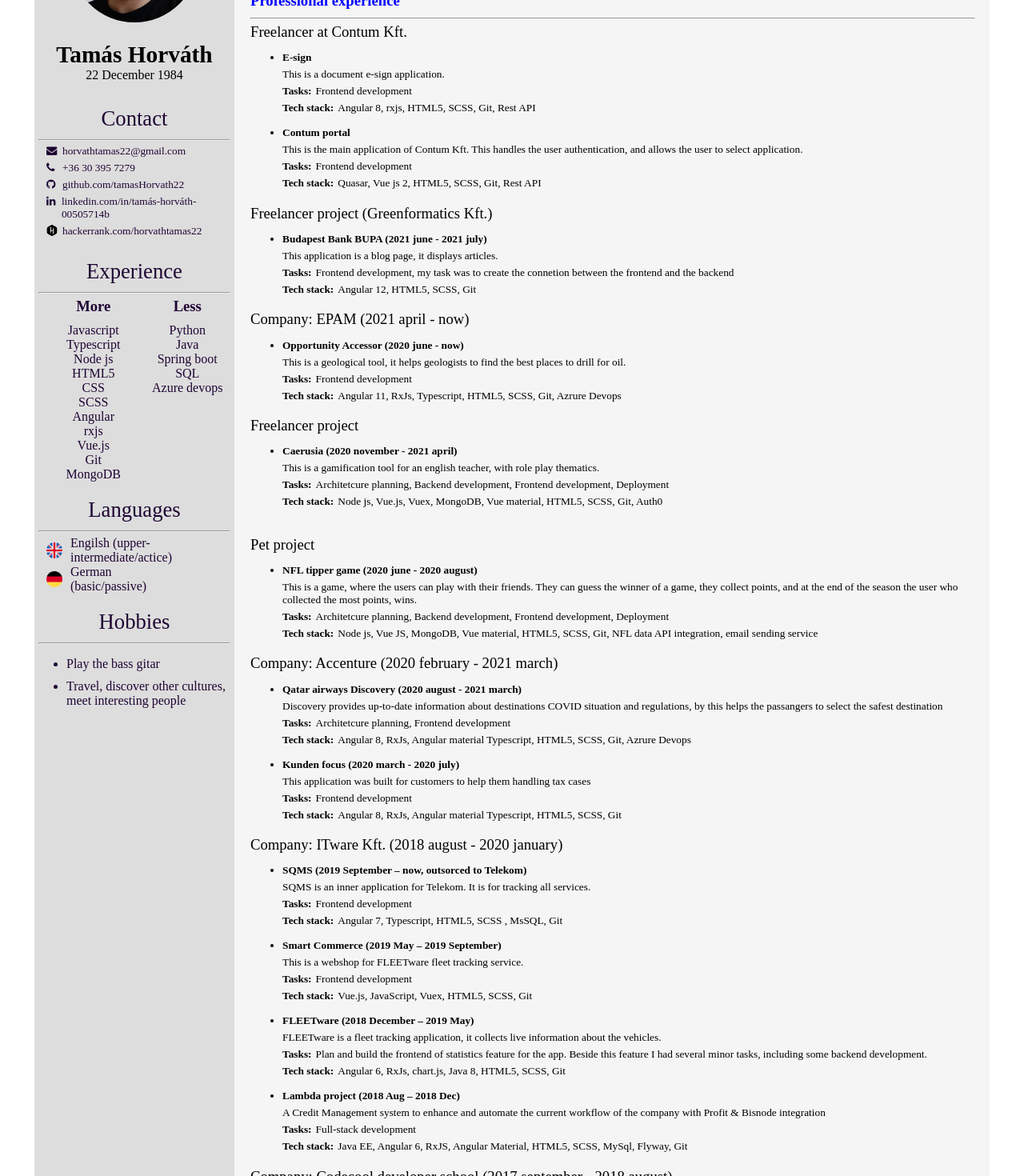
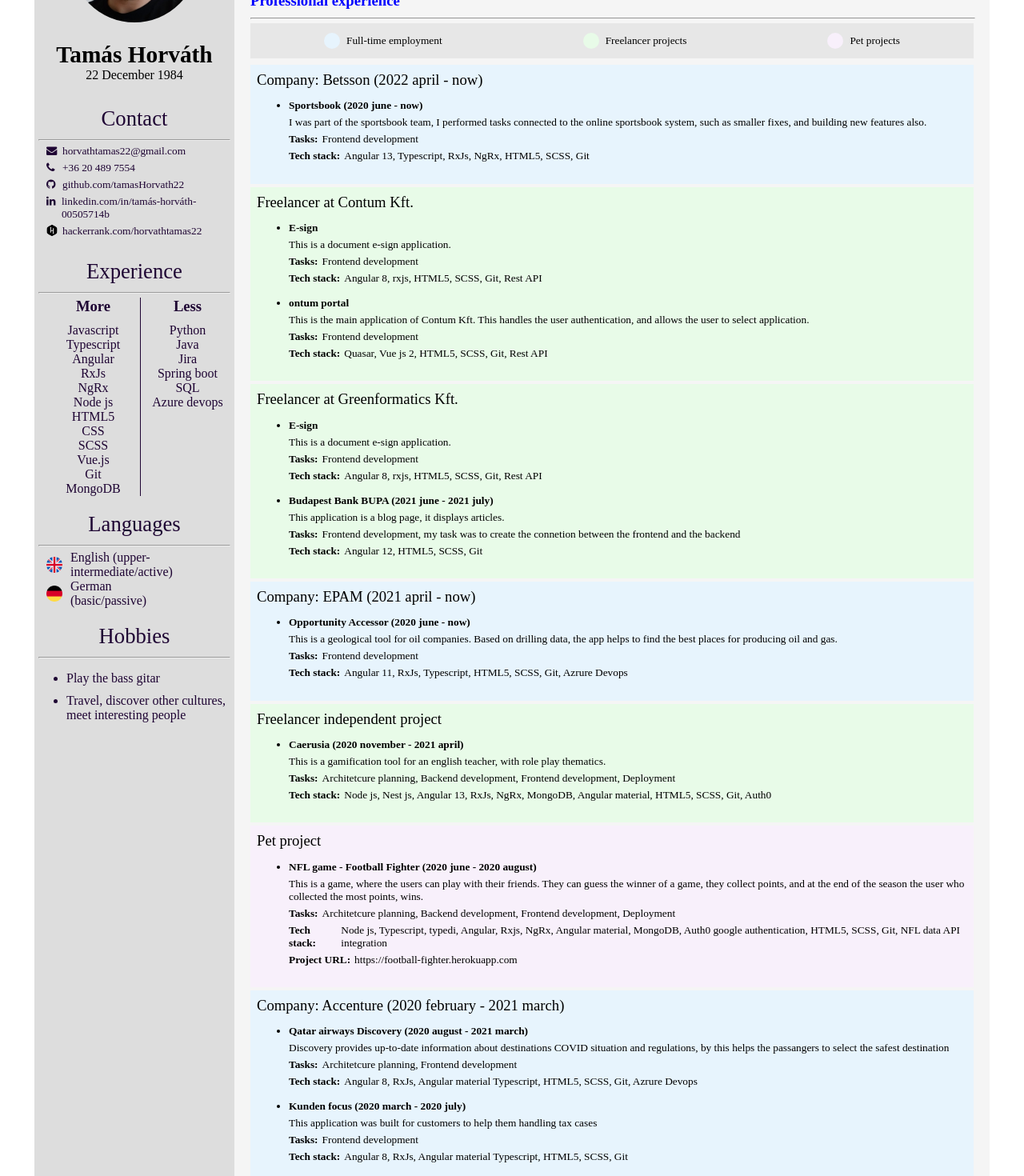
Before and after one commit to tamasHorvath22/cv, a Vue app: page / in a window 1280 px wide. Shown: the part 160-1630 px from the top of the page at 80% size. Built offline with nearby package versions, Linux system fonts and the light colour scheme.

Commit message:
data array added

```diff
--- a/src/App.vue
+++ b/src/App.vue
@@ -13,17 +13,8 @@
         <div class="pers-data-header">Contact</div>
         <hr class="hr-line">
         <div class="data-container">
-          <div class="data">
-            <span class="key"><i class="fa fa-envelope"></i></span><span>horvathtamas22@gmail.com</span>
-          </div>
-          <div class="data">
-            <span class="key"><i class="fa fa-phone"></i></span><span>+36 30 395 7279</span>
-          </div>
-          <div class="data">
-            <span class="key"><i class="fa fa-github"></i></span><span>github.com/tamasHorvath22</span>
-          </div>
-          <div class="data">
-            <span class="key"><i class="fa fa-linkedin"></i></span><span>linkedin.com/in/tamás-horváth-00505714b</span>
+          <div v-for="contact of contacts" :key="contact.icon" class="data">
+            <span class="key"><i :class="contact.icon"></i></span><span>{{ contact.label }}</span>
           </div>
           <div class="data">
             <span class="key"><img src="../public/hackerrank.svg" class="hackerrank"></span><span>hackerrank.com/horvathtamas22</span>
@@ -34,27 +25,13 @@
         <div class="pers-data-header">Experience</div>
         <hr class="hr-line">
         <div class="skills-columns">
-          <div class="skills set-center">
+          <div class="skills set-center left-skills">
             <div class="more-less">More</div>
-            <div>Javascript</div>
-            <div>Typescript</div>
-            <div>Node js</div>
-            <div>HTML5</div>
-            <div>CSS</div>
-            <div>SCSS</div>
-            <div>Angular</div>
-            <div>rxjs</div>
-            <div>Vue.js</div>
-            <div>Git</div>
-            <div>MongoDB</div>
+            <div v-for="skill of moreSkills" :key="skill">{{ skill }}</div>
           </div>
           <div class="skills set-center">
             <div class="more-less">Less</div>
-            <div>Python</div>
-            <div>Java</div>
-            <div>Spring boot</div>
-            <div>SQL</div>
-            <div>Azure devops</div>
+            <div v-for="skill of lessSkills" :key="skill">{{ skill }}</div>
           </div>
         </div>
       </div>
@@ -64,7 +41,7 @@
         <div class="skills">
 
           <div class="lang-item">
-            <img src="../public/united-kingdom.png" class="flag">Engilsh (upper-intermediate/actice)
+            <img src="../public/united-kingdom.png" class="flag">English (upper-intermediate/active)
           </div>
           <div class="lang-item">
             <img src="../public/germany.png" class="flag">German (basic/passive)
@@ -81,20 +58,13 @@
       </div>
     </div>
     <div class="right-container">
+
       <div class="education-container">
         <div class="header">Education</div>
         <hr class="hr-line-right">
-        <div class="edu-inner-cont">
-          <div class="edu-years">2017 - 2018</div>
-          <div class="school">Codecool - fullstack software developer</div>
-        </div>
-        <div class="edu-inner-cont">
-          <div class="edu-years">2003 - 2006</div>
-          <div class="school">Pannon University - environmental science (not finished)</div>
-        </div>
-        <div class="edu-inner-cont">
-          <div class="edu-years">1997 - 2003</div>
-          <div class="school">Kölcsey Ferenc High School Zalaegerszeg - graduation</div>
+        <div v-for="school of education" :key="school.year" class="edu-inner-cont">
+          <div class="edu-years">{{ school.year }}</div>
+          <div class="school">{{ school.label }}</div>
         </div>
       </div>
 
@@ -102,234 +72,255 @@
         <div class="header">Professional experience</div>
         <hr class="hr-line-right">
 
-        <div class="company">Freelancer at Contum Kft.</div>
+        <div class="legend">
+          <div class="legend-element">
+            <div class="legend-color company-color"></div>
+            <div>Full-time employment</div>
+          </div>
+          <div class="legend-element">
+            <div class="legend-color freelance-color"></div>
+            <div>Freelancer projects</div>
+          </div>
+          <div class="legend-element">
+            <div class="legend-color pet-color"></div>
+            <div>Pet projects</div>
+          </div>
+        </div>
+
+        <div v-for="company of companies" :key="company.name" class="company-container" :class="company.colorClass">
+          <div class="company">{{ company.name }}</div>
           <ul>
-          <li>
-            <div class="exp-title">E-sign</div>
-            <div class="m-b-5">
-              This is a document e-sign application.
-            </div>
+            <li v-for="project of company.projects" :key="project.title">
+              <div class="exp-title">{{ project.title }}</div>
+              <div class="m-b-5">{{ project.description }}</div>
               <div class="exp-task-cont">
                 <div class="exp-title">Tasks: </div>
-              <div>Frontend development</div>
+                <div>{{ project.tasks }}</div>
               </div>
               <div class="exp-task-cont">
                 <div class="bold exp-title">Tech stack: </div>
-              <div>Angular 8, rxjs, HTML5, SCSS, Git, Rest API</div>
+                <div>{{ project.techStack }}</div>
               </div>
-          </li>
-
-          <li>
-            <div class="exp-title">Contum portal</div>
-            <div class="m-b-5">
-              This is the main application of Contum Kft. This handles the user authentication, and allows the user to select application.
-            </div>
-            <div class="exp-task-cont">
-              <div class="exp-title">Tasks: </div>
-              <div>Frontend development</div>
-            </div>
-            <div class="exp-task-cont">
-              <div class="bold exp-title">Tech stack: </div>
-              <div>Quasar, Vue js 2, HTML5, SCSS, Git, Rest API</div>
+              <div v-if="company.footballFighter" class="football-fighter">
+                <div class="bold exp-title">Project URL:</div>
+                <div>{{ company.footballFighter }}</div>
               </div>
             </li>
           </ul>
-
-        <div class="company">Freelancer project (Greenformatics Kft.)</div>
-        <ul>
-          <li>
-            <div class="exp-title">Budapest Bank BUPA (2021 june  - 2021 july)</div>
-            <div class="m-b-5">
-              This application is a blog page, it displays articles.
-            </div>
-            <div class="exp-task-cont">
-              <div class="exp-title">Tasks: </div>
-              <div>Frontend development, my task was to create the connetion between the frontend and the backend</div>
-            </div>
-            <div class="exp-task-cont">
-              <div class="bold exp-title">Tech stack: </div>
-              <div>Angular 12, HTML5, SCSS, Git</div>
-            </div>
-          </li>
-        </ul>
-
-        <div class="company">Company: EPAM (2021 april - now)</div>
-        <ul>
-          <li>
-            <div class="exp-title">Opportunity Accessor (2020 june - now)</div>
-            <div class="m-b-5">
-              This is a geological tool, it helps geologists to find the best places to drill for oil.
-            </div>
-            <div class="exp-task-cont">
-              <div class="exp-title">Tasks: </div>
-              <div>Frontend development</div>
-            </div>
-            <div class="exp-task-cont">
-              <div class="bold exp-title">Tech stack: </div>
-              <div>Angular 11, RxJs, Typescript, HTML5, SCSS, Git, Azrure Devops</div>
-            </div>
-          </li>
-        </ul>
-
-        <div class="company">Freelancer project</div>
-        <ul>
-          <li>
-            <div class="exp-title">Caerusia (2020 november  - 2021 april)</div>
-            <div class="m-b-5">
-              This is a gamification tool for an english teacher, with role play thematics.
-            </div>
-            <div class="exp-task-cont">
-              <div class="exp-title">Tasks: </div>
-              <div>Architetcure planning, Backend development, Frontend development, Deployment</div>
-            </div>
-            <div class="exp-task-cont">
-              <div class="bold exp-title">Tech stack: </div>
-              <div>Node js, Vue.js, Vuex, MongoDB, Vue material, HTML5, SCSS, Git, Auth0</div>
-            </div>
-          </li>
-        </ul>
-
-        <div class="space"></div>
-        <div class="company">Pet project</div>
-        <ul>
-          <li>
-            <div class="exp-title">NFL tipper game (2020 june  - 2020 august)</div>
-            <div class="m-b-5">
-              This is a game, where the users can play with their friends. They can guess the winner of a game, they collect points, and at the end of the season the user who collected the most points, wins.
-            </div>
-            <div class="exp-task-cont">
-              <div class="exp-title">Tasks: </div>
-              <div>Architetcure planning, Backend development, Frontend development, Deployment</div>
-            </div>
-            <div class="exp-task-cont">
-              <div class="bold exp-title">Tech stack: </div>
-              <div>Node js, Vue JS, MongoDB, Vue material, HTML5, SCSS, Git, NFL data API integration, email sending service</div>
-            </div>
-          </li>
-        </ul>
-
-        <div class="company">Company: Accenture (2020 february - 2021 march)</div>
-        <ul>
-          <li>
-            <div class="exp-title">Qatar airways Discovery (2020 august - 2021 march)</div>
-            <div class="m-b-5">
-              Discovery provides up-to-date information about destinations COVID situation and regulations,
-              by this helps the passangers to select the safest destination
-            </div>
-            <div class="exp-task-cont">
-              <div class="exp-title">Tasks: </div>
-              <div>Architetcure planning, Frontend development</div>
-            </div>
-            <div class="exp-task-cont">
-              <div class="bold exp-title">Tech stack: </div>
-              <div>Angular 8, RxJs, Angular material Typescript, HTML5, SCSS, Git, Azrure Devops</div>
-            </div>
-          </li>
-          <li>
-            <div class="exp-title">Kunden focus (2020 march - 2020 july)</div>
-            <div class="m-b-5">This application was built for customers to help them handling tax cases</div>
-            <div class="exp-task-cont">
-              <div class="exp-title">Tasks: </div>
-              <div>Frontend development</div>
-            </div>
-            <div class="exp-task-cont">
-              <div class="bold exp-title">Tech stack: </div>
-              <div>Angular 8, RxJs, Angular material Typescript, HTML5, SCSS, Git</div>
-            </div>
-          </li>
-        </ul>
-
-        <div class="company">Company: ITware Kft. (2018 august - 2020 january)</div>
-        <ul>
-          <li>
-            <div class="exp-title">SQMS (2019 September – now, outsorced to Telekom)</div>
-            <div class="m-b-5">SQMS is an inner application for Telekom. It is for tracking all services.</div>
-            <div class="exp-task-cont">
-              <div class="exp-title">Tasks: </div>
-              <div>Frontend development</div>
-            </div>
-            <div class="exp-task-cont">
-              <div class="bold exp-title">Tech stack: </div>
-              <div>Angular 7, Typescript, HTML5, SCSS , MsSQL, Git</div>
-            </div>
-          </li>
-          <li>
-            <div class="exp-title">Smart Commerce (2019 May – 2019 September)</div>
-            <div class="m-b-5">This is a webshop for FLEETware fleet tracking service.</div>
-            <div class="exp-task-cont">
-              <div class="exp-title">Tasks: </div>
-              <div>Frontend development</div>
-            </div>
-            <div class="exp-task-cont">
-              <div class="bold exp-title">Tech stack: </div>
-              <div>Vue.js, JavaScript, Vuex, HTML5, SCSS, Git</div>
-            </div>
-          </li>
-          <li>
-            <div class="exp-title">FLEETware (2018 December – 2019 May)</div>
-            <div class="m-b-5">FLEETware is a fleet tracking application, it collects live
-                information about the vehicles.</div>
-            <div class="exp-task-cont">
-              <div class="exp-title">Tasks: </div>
-              <div>Plan and build the frontend of statistics feature for
-                  the app. Beside this feature I had several minor tasks,
-                  including some backend development.</div>
-            </div>
-            <div class="exp-task-cont">
-              <div class="bold exp-title">Tech stack: </div>
-              <div>Angular 6, RxJs, chart.js, Java 8, HTML5, SCSS, Git</div>
-            </div>
-          </li>
-          <li>
-              <div class="exp-title">Lambda project (2018 Aug – 2018 Dec)</div>
-              <div class="m-b-5">A Credit Management system to enhance and automate the
-                  current workflow of the company with Profit & Bisnode
-                  integration</div>
-              <div class="exp-task-cont">
-                <div class="exp-title">Tasks: </div>
-                <div>Full-stack development</div>
-              </div>
-              <div class="exp-task-cont">
-                <div class="bold exp-title">Tech stack: </div>
-                <div>Java EE, Angular 6, RxJS, Angular
-                    Material, HTML5, SCSS, MySql, Flyway, Git</div>
-              </div>
-            </li>
-        </ul>
-
-        <div class="company">Company: Codecool developer school (2017 september - 2018 august)</div>
-        <div class="codecool-cont">
-          <div class="exp-title">Several studying projects:</div>
-          <div class="m-b-5">Mostly web applications. (webshops, task manager, question-answer site,
-              online booking system)</div>
-          <div class="exp-task-cont">
-            <div class="exp-title">Tasks: </div>
-            <div>Full-stack development</div>
-          </div>
-          <div class="exp-task-cont">
-            <div class="bold">Tech stack: </div>
-            <div>HTML, CSS, JavaScript, Java8, Spring
-                Boot, Thymeleaf, REST API, JPA, Git</div>
         </div>
       </div>
-
-        <div class="company">Company: Oakwood Distribution LTD Bolton (2012 august - 2013 august)</div>
-        <div class="codecool-cont">
-          <div class="exp-task-cont">
-            <div class="exp-title">Tasks:</div>
-            <div>forklift truck driving, different warehouse tasks</div>
-          </div>
-        </div>
-
-      </div>
-
     </div>
   </div>
 </template>
 
 <script>
 export default {
-  name: 'app'
+  name: 'app',
+  data () {
+    return {
+      contacts: [
+        {
+          icon: 'fa fa-envelope',
+          label: 'horvathtamas22@gmail.com'
+        },
+        {
+          icon: 'fa fa-phone',
+          label: '+36 20 489 7554'
+        },
+        {
+          icon: 'fa fa-github',
+          label: 'github.com/tamasHorvath22'
+        },
+        {
+          icon: 'fa fa-linkedin',
+          label: 'linkedin.com/in/tamás-horváth-00505714b'
+        }
+      ],
+      moreSkills: [
+        'Javascript',
+        'Typescript',
+        'Angular',
+        'RxJs',
+        'NgRx',
+        'Node js',
+        'HTML5',
+        'CSS',
+        'SCSS',
+        'Vue.js',
+        'Git',
+        'MongoDB'
+      ],
+      lessSkills: [
+        'Python',
+        'Java',
+        'Jira',
+        'Spring boot',
+        'SQL',
+        'Azure devops'
+      ],
+      education: [
+        {
+          year: '2017 - 2018',
+          label: 'Codecool - fullstack software developer'
+        },
+        {
+          year: '2003 - 2006',
+          label: 'Pannon University - environmental science (not finished)'
+        },
+        {
+          year: '1997 - 2003',
+          label: 'Kölcsey Ferenc High School Zalaegerszeg - graduation'
+        }
+      ],
+      companies: [
+        {
+          name: 'Company: Betsson (2022 april - now)',
+          projects: [
+            {
+              title: 'Sportsbook (2020 june - now)',
+              description: 'I was part of the sportsbook team, I performed tasks connected to the online sportsbook system, such as smaller fixes, and building new features also.',
+              tasks: 'Frontend development',
+              techStack: 'Angular 13, Typescript, RxJs, NgRx, HTML5, SCSS, Git'
+            }
+          ],
+          colorClass: 'company-color'
+        },
+        {
+          name: 'Freelancer at Contum Kft.',
+          projects: [
+            {
+              title: 'E-sign',
+              description: 'This is a document e-sign application.',
+              tasks: 'Frontend development',
+              techStack: 'Angular 8, rxjs, HTML5, SCSS, Git, Rest API'
+            },
+            {
+              title: 'ontum portal',
+              description: 'This is the main application of Contum Kft. This handles the user authentication, and allows the user to select application.',
+              tasks: 'Frontend development',
+              techStack: 'Quasar, Vue js 2, HTML5, SCSS, Git, Rest API'
+            }
+          ],
+          colorClass: 'freelance-color'
+        },
+        {
+          name: 'Freelancer at Greenformatics Kft.',
+          projects: [
+            {
+              title: 'E-sign',
+              description: 'This is a document e-sign application.',
+              tasks: 'Frontend development',
+              techStack: 'Angular 8, rxjs, HTML5, SCSS, Git, Rest API'
+            },
+            {
+              title: 'Budapest Bank BUPA (2021 june  - 2021 july)',
+              description: 'This application is a blog page, it displays articles.',
+              tasks: 'Frontend development, my task was to create the connetion between the frontend and the backend',
+              techStack: 'Angular 12, HTML5, SCSS, Git'
+            }
+          ],
+          colorClass: 'freelance-color'
+        },
+        {
+          name: 'Company: EPAM (2021 april - now)',
+          projects: [
+            {
+              title: 'Opportunity Accessor (2020 june - now)',
+              description: 'This is a geological tool for oil companies. Based on drilling data, the app helps to find the best places for producing oil and gas.',
+              tasks: 'Frontend development',
+              techStack: 'Angular 11, RxJs, Typescript, HTML5, SCSS, Git, Azrure Devops'
+            }
+          ],
+          colorClass: 'company-color'
+        },
+        {
+          name: 'Freelancer independent project',
+          projects: [
+            {
+              title: 'Caerusia (2020 november  - 2021 april)',
+              description: 'This is a gamification tool for an english teacher, with role play thematics.',
+              tasks: 'Architetcure planning, Backend development, Frontend development, Deployment',
+              techStack: 'Node js, Nest js, Angular 13, RxJs, NgRx, MongoDB, Angular material, HTML5, SCSS, Git, Auth0'
+            }
+          ],
+          colorClass: 'freelance-color'
+        },
+        {
+          name: 'Pet project',
+          projects: [
+            {
+              title: 'NFL game - Football Fighter (2020 june  - 2020 august)',
+              description: 'This is a game, where the users can play with their friends. They can guess the winner of a game, they collect points, and at the end of the season the user who collected the most points, wins.',
+              tasks: 'Architetcure planning, Backend development, Frontend development, Deployment',
+              techStack: 'Node js, Typescript, typedi, Angular, Rxjs, NgRx, Angular material, MongoDB, Auth0 google authentication, HTML5, SCSS, Git, NFL data API integration'
+            }
+          ],
+          colorClass: 'pet-color',
+          footballFighter: 'https://football-fighter.herokuapp.com'
+        },
+        {
+          name: 'Company: Accenture (2020 february - 2021 march)',
+          projects: [
+            {
+              title: 'Qatar airways Discovery (2020 august - 2021 march)',
+              description: 'Discovery provides up-to-date information about destinations COVID situation and regulations, by this helps the passangers to select the safest destination',
+              tasks: 'Architetcure planning, Frontend development',
+              techStack: 'Angular 8, RxJs, Angular material Typescript, HTML5, SCSS, Git, Azrure Devops'
+            },
+            {
+              title: 'Kunden focus (2020 march - 2020 july)',
+              description: 'This application was built for customers to help them handling tax cases',
+              tasks: 'Frontend development',
+              techStack: 'Angular 8, RxJs, Angular material Typescript, HTML5, SCSS, Git'
+            }
+          ],
+          colorClass: 'company-color'
+        },
+        {
+          name: 'Company: ITware Kft. (2018 august - 2020 january)',
+          projects: [
+            {
+              title: 'SQMS (2019 September – now, outsorced to Telekom)',
+              description: 'SQMS is an inner application for Telekom. It is for tracking all services.',
+              tasks: 'Frontend development',
+              techStack: 'Angular 7, Typescript, HTML5, SCSS , MsSQL, Git'
+            },
+            {
+              title: 'Smart Commerce (2019 May – 2019 September)',
+              description: 'This is a webshop for FLEETware fleet tracking service.',
+              tasks: 'Frontend development',
+              techStack: 'Vue.js, JavaScript, Vuex, HTML5, SCSS, Git'
+            },
+            {
+              title: 'FLEETware (2018 December – 2019 May)',
+              description: 'FLEETware is a fleet tracking application, it collects live information about the vehicles.',
+              tasks: 'Plan and build the frontend of statistics feature for the app. Beside this feature I had several minor tasks, including some backend development.',
+              techStack: 'Angular 6, RxJs, chart.js, Java 8, HTML5, SCSS, Git'
+            },
+            {
+              title: 'Lambda project (2018 Aug – 2018 Dec)',
+              description: 'A Credit Management system to enhance and automate the current workflow of the company with Profit & Bisnode integration',
+              tasks: 'Full-stack development',
+              techStack: 'Java EE, Angular 6, RxJS, Angular Material, HTML5, SCSS, MySql, Flyway, Git'
+            }
+          ],
+          colorClass: 'company-color'
+        },
+        {
+          name: 'Company: Codecool developer school (2017 september - 2018 august)',
+          projects: [
+            {
+              title: 'Several studying projects:',
+              description: 'Mostly web applications. (webshops, task manager, question-answer site, online booking system)',
+              tasks: 'Full-stack development',
+              techStack: 'HTML, CSS, JavaScript, Java8, Spring Boot, Thymeleaf, REST API, JPA, Git'
+            }
+          ],
+          colorClass: 'company-color'
+        }
+      ]
+    }
+  }
 }
 </script>
 
@@ -378,13 +369,11 @@
 }
 .pers-data-header {
   text-align: center;
-    /* color: white; */
   font-size: 20pt;
   margin-bottom: 10px;
 }
 .data-container {
   margin: 0px 0px 20px 15px;
-    /* color: white; */
   font-size: 10pt;
 }
 .data {
@@ -442,6 +431,9 @@
 .skills {
   width: 50%;
 }
+.left-skills {
+  border-right: 1px solid rgb(30, 4, 51);
+}
 .skills-container {
   color: rgb(30, 4, 51);
 }
@@ -474,8 +466,54 @@
   width: 14px;
   height: 14px;
 }
-.space {
-  height: 16px;
+.space-h-70 {
+  height: 70px;
   width: 100%;
 }
+.space-h-130 {
+  height: 280px;
+  width: 100%;
+}
+.freelance-container {
+  padding: 8px;
+  margin: 4px 0;
+}
+.freelance-color {
+  background-color: #e8fbe8;
+}
+.company-container {
+  padding: 8px;
+  margin: 4px 0;
+}
+.company-color {
+  background-color: #e7f4fd;
+}
+.pet-container {
+  padding: 8px;
+  background-color: #e8fbe8;
+}
+.pet-color {
+  background-color: #f8f0fb;
+}
+.legend {
+  display: flex;
+  justify-content: space-around;
+  align-items: center;
+  padding: 12px 4px;
+  margin-bottom: 8px;
+  background-color: #e7e7e7;
+}
+.legend-color {
+  width: 20px;
+  height: 20px;
+  border-radius: 50%;
+  margin-right: 8px;
+}
+.legend-element {
+  display: flex;
+  align-items: center;
+}
+.football-fighter {
+  display: flex;
+}
 </style>
```
Lines whose indentation alone changed are shown as unchanged.
